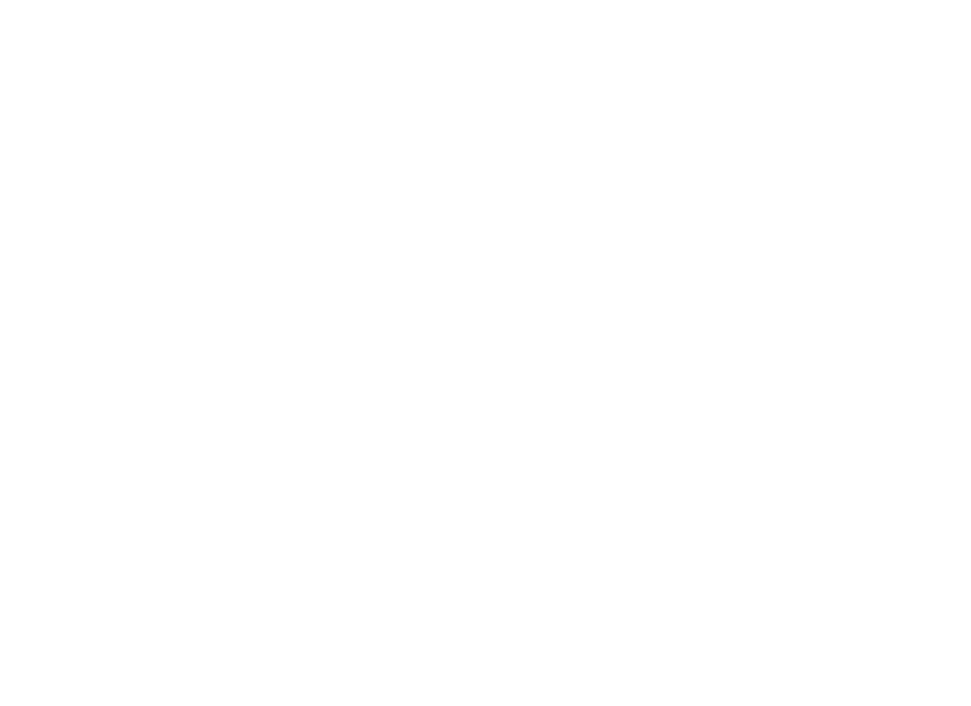
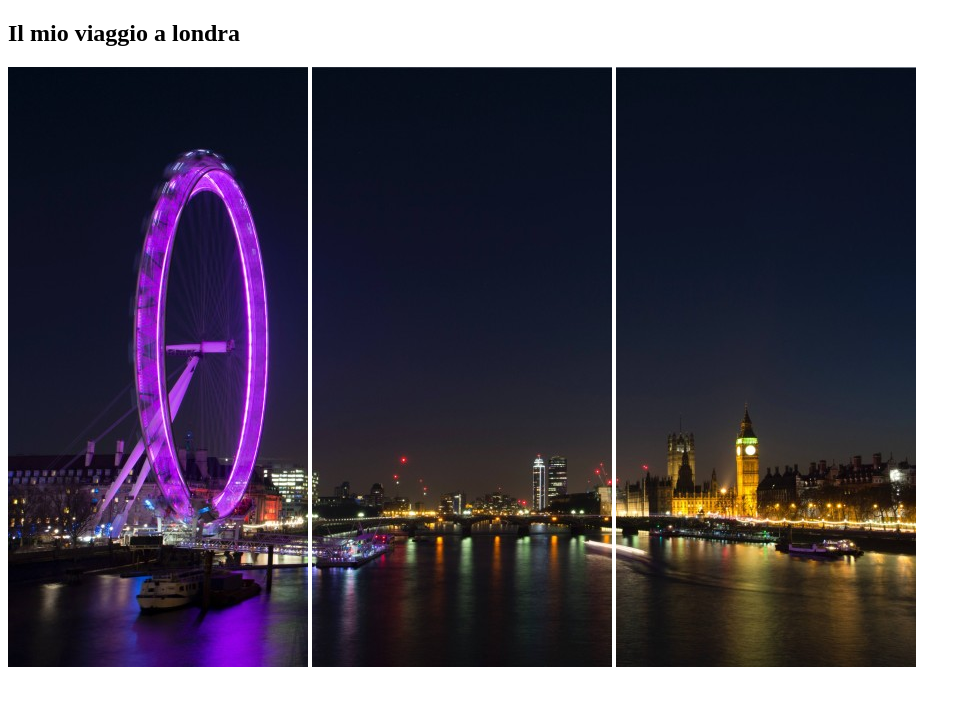
Before and after one commit to marcofinucci/html-london-trip, a plain HTML site: page index.html in a window 1280 px wide. Shown: the whole page, without its empty margins (0-971 px from the left). Drawn offline with Linux system fonts and the light colour scheme.

Commit message:
add section: title

```diff
--- a/index.html
+++ b/index.html
@@ -8,7 +8,13 @@
 </head>
 
 <body>
-
+    <!-- section: title -->
+    <section>
+        <h1>Il mio viaggio a londra</h1>
+        <img src="./img/pexels-bill-emrich-230794-0.jpg" alt="Londra">
+        <img src="./img/pexels-bill-emrich-230794-1.jpg" alt="Londra">
+        <img src="./img/pexels-bill-emrich-230794-2.jpg" alt="Londra">
+    </section>
 </body>
 
 </html>
```
